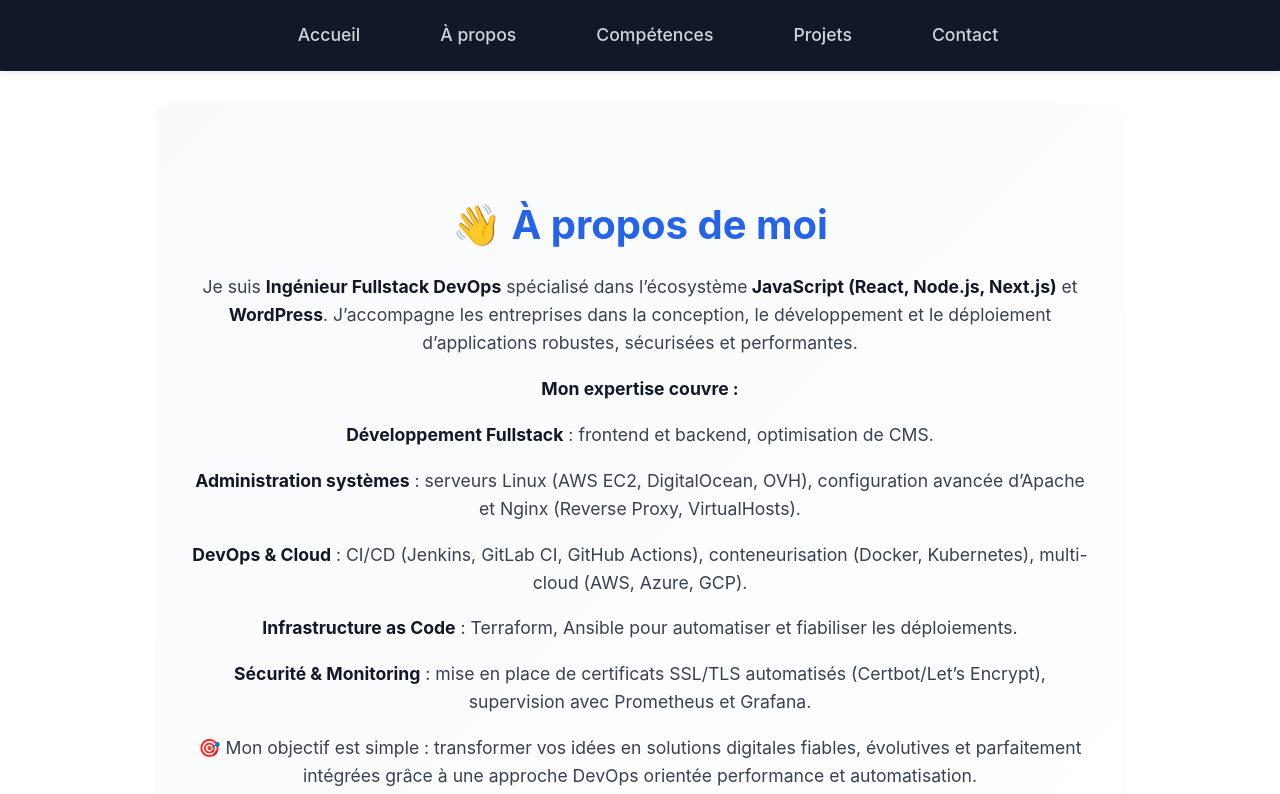
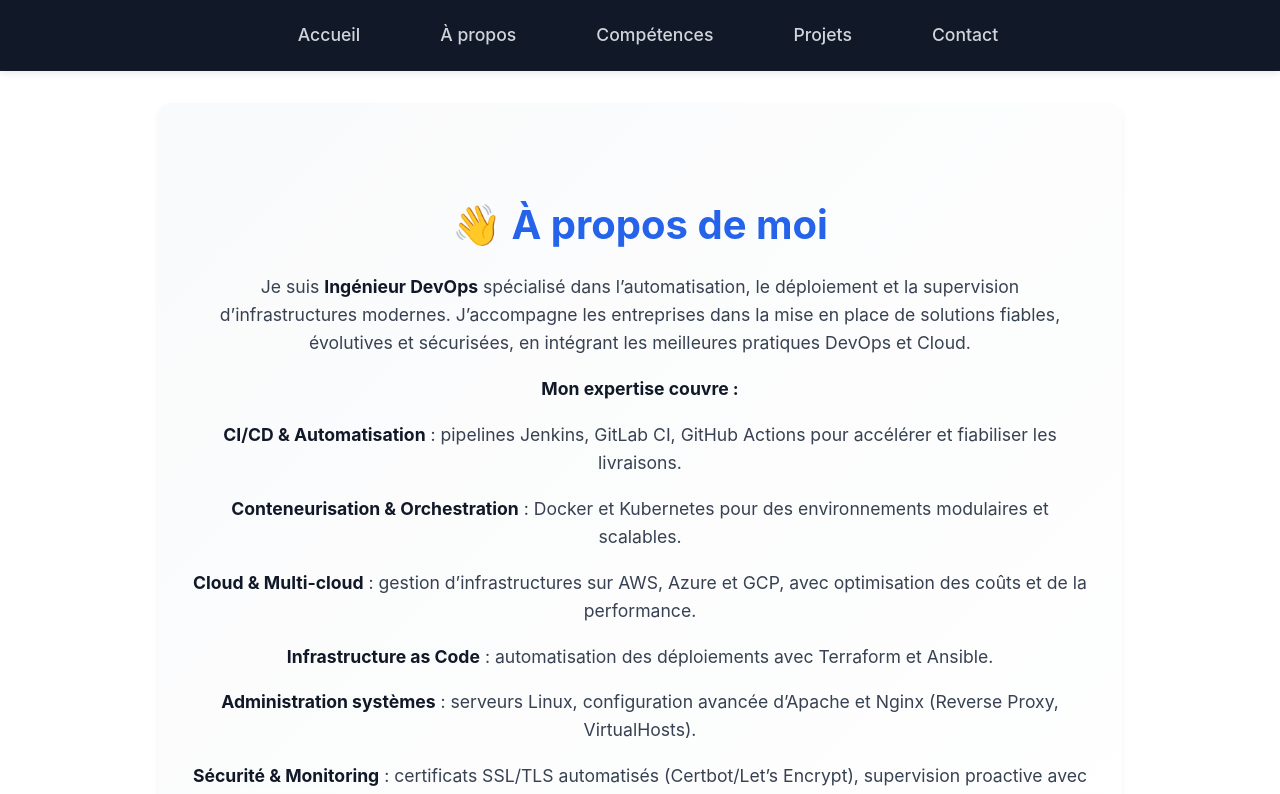
Before and after one commit to CL-KRMA/CL-KRMA, a Next.js app: page /about in a window 1280 px wide. Shown: the top 794 px of the page. Built offline with nearby package versions, Linux system fonts and the light colour scheme.

Commit message:
mise a jours de quelques composants

```diff
--- a/app/page.tsx
+++ b/app/page.tsx
@@ -11,7 +11,7 @@ export default function Home() {
          <div className="home">
       <h1>👋 Salut, je suis <strong>Cheick L. Dev</strong></h1>
       <p>
-        <strong>Ingénieur Fullstack DevOps</strong> passionné par la création de solutions
+        <strong>Ingénieur DevOps</strong> passionné par la création de solutions
         digitales modernes. Mon objectif: <em>transformer vos idées en expériences
         web performantes et évolutives</em>.
       </p>
--- a/components/About.tsx
+++ b/components/About.tsx
@@ -1,13 +1,12 @@
-
 export default function About() {
   return (
     <div className="about-section">
       <h2 className="about-title">👋 À propos de moi</h2>
       <p className="about-text">
-  Je suis <strong>Ingénieur Fullstack DevOps</strong> spécialisé dans l’écosystème
-  <strong> JavaScript (React, Node.js, Next.js)</strong> et <strong>WordPress</strong>.
-  J’accompagne les entreprises dans la conception, le développement et le déploiement
-  d’applications robustes, sécurisées et performantes.
+        Je suis <strong>Ingénieur DevOps</strong> spécialisé dans l’automatisation,
+        le déploiement et la supervision d’infrastructures modernes.
+        J’accompagne les entreprises dans la mise en place de solutions fiables,
+        évolutives et sécurisées, en intégrant les meilleures pratiques DevOps et Cloud.
       </p>
 
       <p className="about-text">
@@ -15,34 +14,40 @@ export default function About() {
       </p>
 
       <p className="about-text">
-  <strong>Développement Fullstack</strong> : frontend et backend, optimisation de CMS.
+        <strong>CI/CD & Automatisation</strong> : pipelines Jenkins, GitLab CI, GitHub Actions
+        pour accélérer et fiabiliser les livraisons.
       </p>
 
       <p className="about-text">
-  <strong>Administration systèmes</strong> : serveurs Linux (AWS EC2, DigitalOcean, OVH),
-  configuration avancée d’Apache et Nginx (Reverse Proxy, VirtualHosts).
+        <strong>Conteneurisation & Orchestration</strong> : Docker et Kubernetes pour des
+        environnements modulaires et scalables.
       </p>
 
       <p className="about-text">
-  <strong>DevOps & Cloud</strong> : CI/CD (Jenkins, GitLab CI, GitHub Actions),
-  conteneurisation (Docker, Kubernetes), multi-cloud (AWS, Azure, GCP).
+        <strong>Cloud & Multi-cloud</strong> : gestion d’infrastructures sur AWS, Azure et GCP,
+        avec optimisation des coûts et de la performance.
       </p>
 
       <p className="about-text">
-  <strong>Infrastructure as Code</strong> : Terraform, Ansible pour automatiser et fiabiliser les déploiements.
+        <strong>Infrastructure as Code</strong> : automatisation des déploiements avec
+        Terraform et Ansible.
       </p>
 
       <p className="about-text">
-  <strong>Sécurité & Monitoring</strong> : mise en place de certificats SSL/TLS automatisés
-  (Certbot/Let’s Encrypt), supervision avec Prometheus et Grafana.
+        <strong>Administration systèmes</strong> : serveurs Linux, configuration avancée
+        d’Apache et Nginx (Reverse Proxy, VirtualHosts).
       </p>
 
       <p className="about-text">
-  🎯 Mon objectif est simple : transformer vos idées en solutions digitales fiables,
-  évolutives et parfaitement intégrées grâce à une approche DevOps orientée performance
-  et automatisation.
+        <strong>Sécurité & Monitoring</strong> : certificats SSL/TLS automatisés
+        (Certbot/Let’s Encrypt), supervision proactive avec Prometheus et Grafana.
       </p>
 
+      <p className="about-text">
+        🎯 Mon objectif est de garantir des environnements robustes et performants,
+        en transformant vos idées en solutions digitales parfaitement intégrées grâce
+        à une approche DevOps centrée sur l’automatisation, la sécurité et la scalabilité.
+      </p>
     </div>
   );
 }
```
Lines whose indentation alone changed are shown as unchanged.
